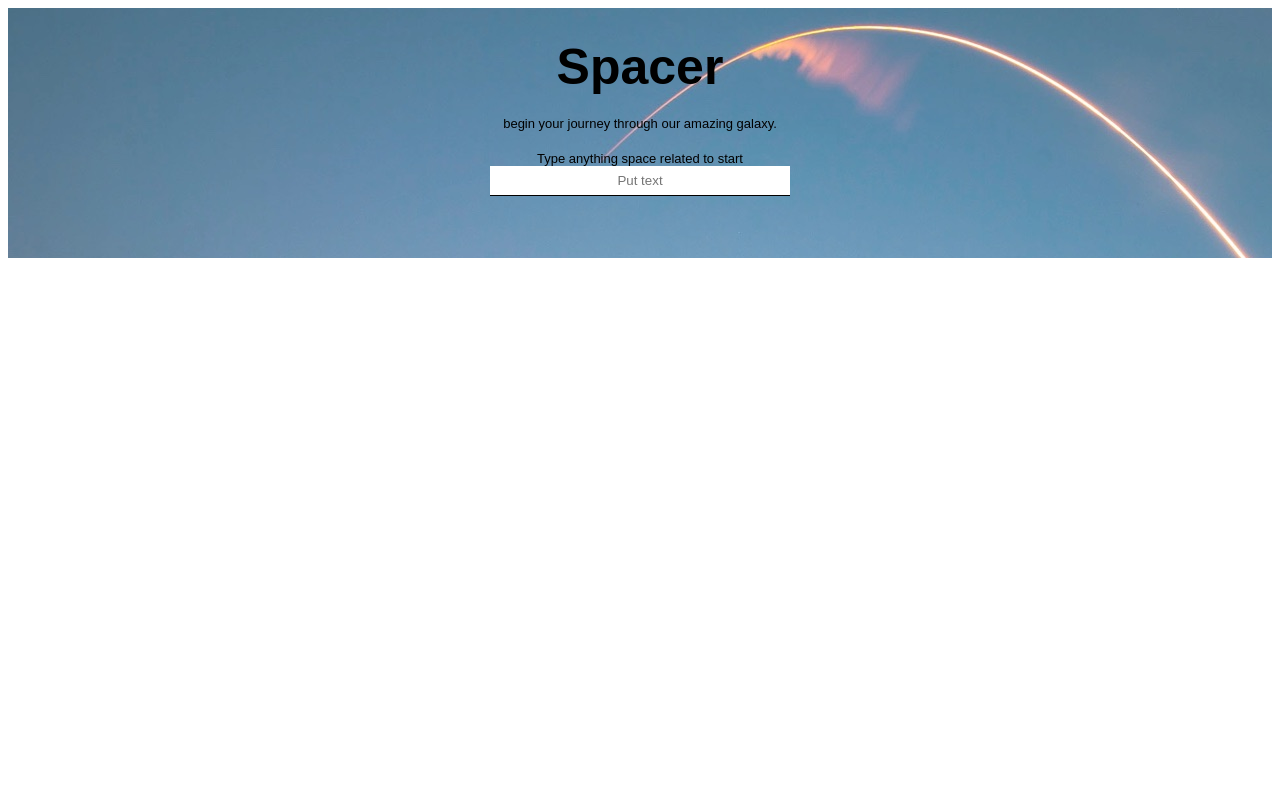
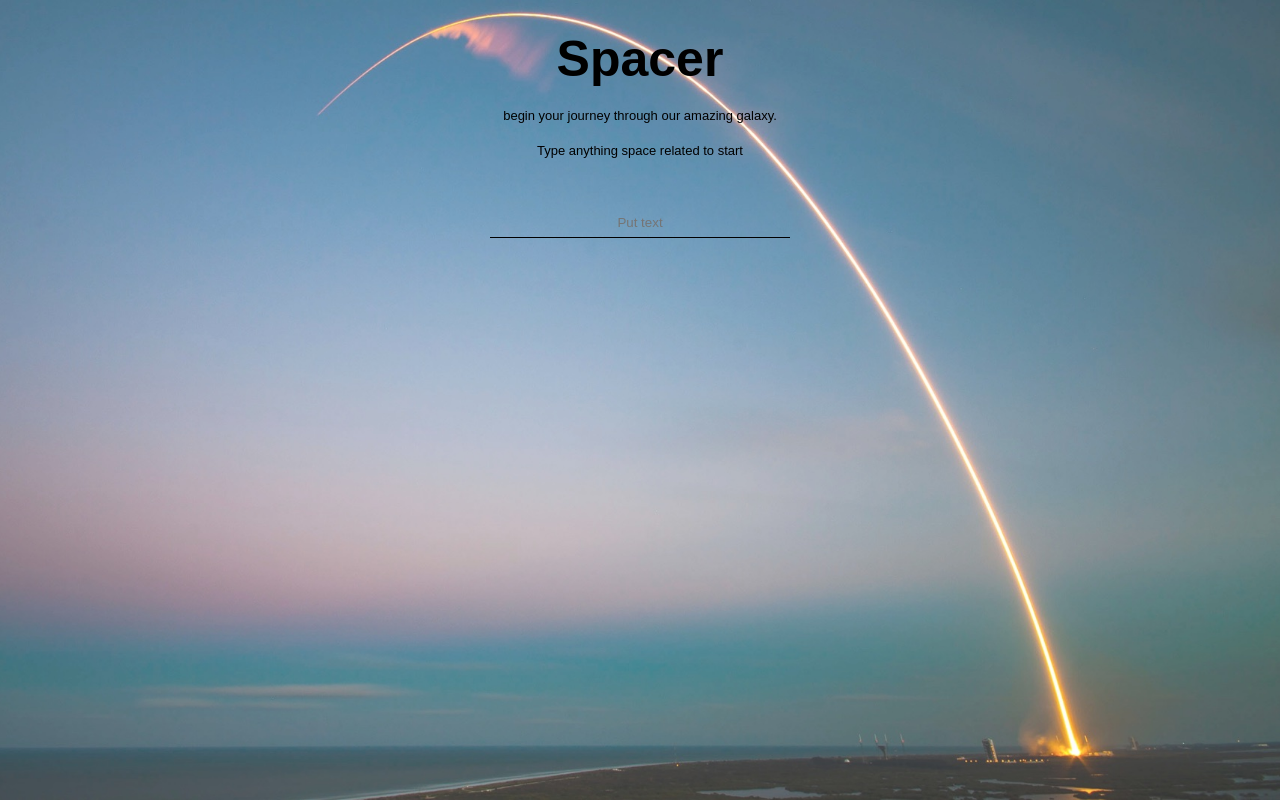
Before and after one commit to kakarottos/spacer-hellorafal, a Vue app: page / in a window 1280 px wide. Built offline with nearby package versions, Linux system fonts and the light colour scheme.

Commit message:
2:29
time to sleep

```diff
--- a/src/App.vue
+++ b/src/App.vue
@@ -10,6 +10,8 @@
 }
 
 body{
+  margin:0;
+  padding: 0;
   font-family: Arial, Helvetica, sans-serif;
 }
 </style>
--- a/src/components/SearchInput.vue
+++ b/src/components/SearchInput.vue
@@ -18,6 +18,7 @@ name: 'SearchInput',
 <style lang="scss" scoped>
 
  .searchWrapper{
+    margin-top: 50px;
     display: flex;
     flex-direction: column;
     width: 300px;
@@ -26,6 +27,7 @@ name: 'SearchInput',
         text-align: center;
         height: 30px;
         border:0;
+        background: none;
         border-bottom: 1px solid black;
       }
   }
--- a/src/views/Search.vue
+++ b/src/views/Search.vue
@@ -55,8 +55,12 @@ export default {
     align-items: center;
     margin:0;
     padding:30px;
+    height: 100vh;
     width: 100%;
     background-image: url('../assets/heroimage.jpg');
+    background-repeat: no-repeat;
+    background-size: cover;
+    background-position: 80% 0%;
   }
 
 </style>
```
